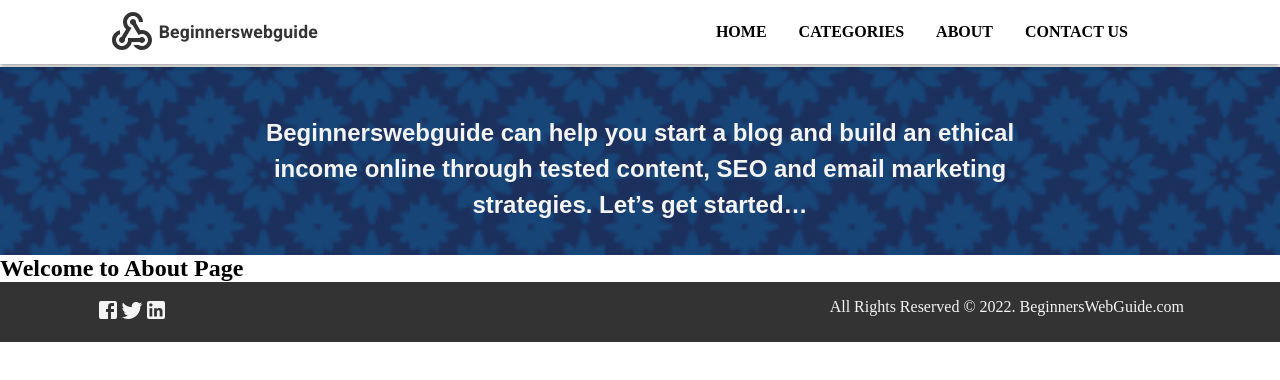
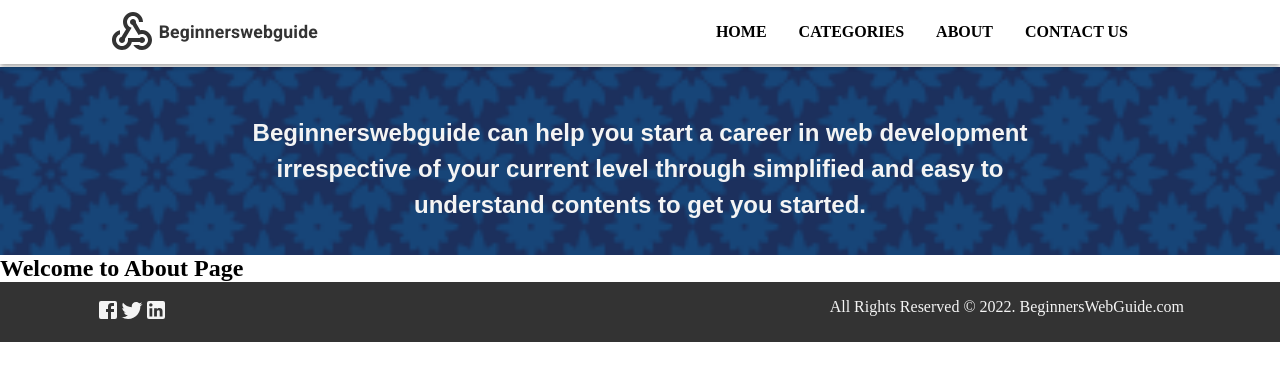
Before and after one commit to JoshuaOyewole/Beginnerswebguide-Blog-FE, a Next.js app: page /about in a window 1280 px wide. Shown: the top 380 px of the page. Built offline with nearby package versions, Linux system fonts and the light colour scheme.

Commit message:
slideshow heading text rephrased

```diff
--- a/components/SlideShow.js
+++ b/components/SlideShow.js
@@ -7,7 +7,7 @@ export default function SlideShow() {
     <div className={styles.slideshow}>
       {/* <h1 className={styles.title}>YouthfulBusiness Blog</h1> */}
         <h2 className={styles.description}>
-        Beginnerswebguide can help you start a blog and build an ethical income online through tested content, SEO and email marketing strategies. Let’s get started…
+        Beginnerswebguide can help you start a career in web development irrespective of your current level through simplified and easy to understand contents to get you started.
         </h2>
     </div>
   )
```
